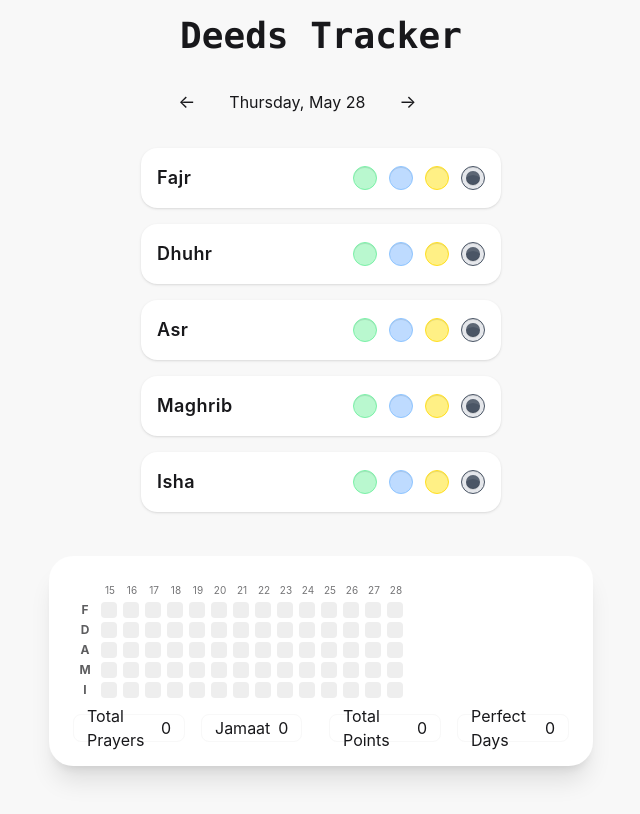
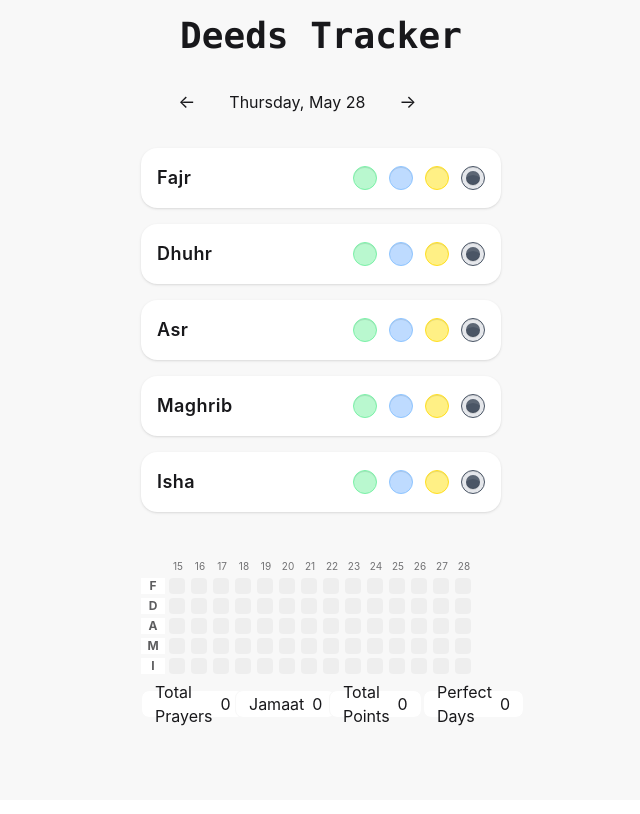
Before and after one commit to KnTanveer/Deeds-tracker, a React (Vite) app: page / in a window 1280 px wide. Shown: the whole page, without its empty margins (319-959 px from the left). Built offline with nearby package versions, Linux system fonts and the light colour scheme.

Commit message:
fix heatmap sizing

```diff
--- a/src/pages/Stats.jsx
+++ b/src/pages/Stats.jsx
@@ -60,7 +60,7 @@ function Stats({ namaazData }) {
 
     return (
         <div className="flex justify-center px-4 py-8">
-            <div className="card bg-base-100 w-full max-w-4xl shadow-xl rounded-3xl p-6">
+            <div className="max-w-90">
 
                 <NamaazHeatmap namaazData={namaazData} />
 
```
